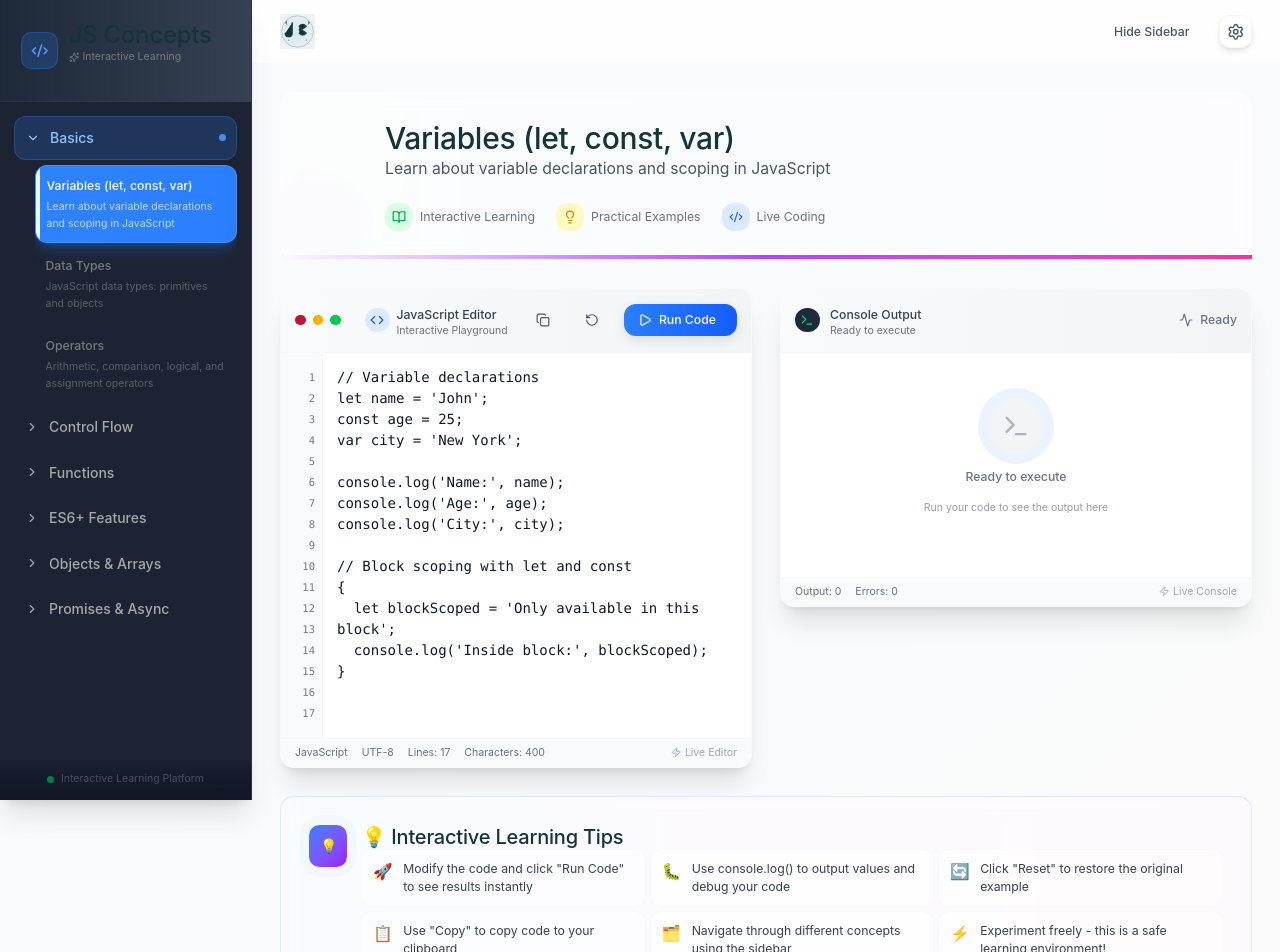
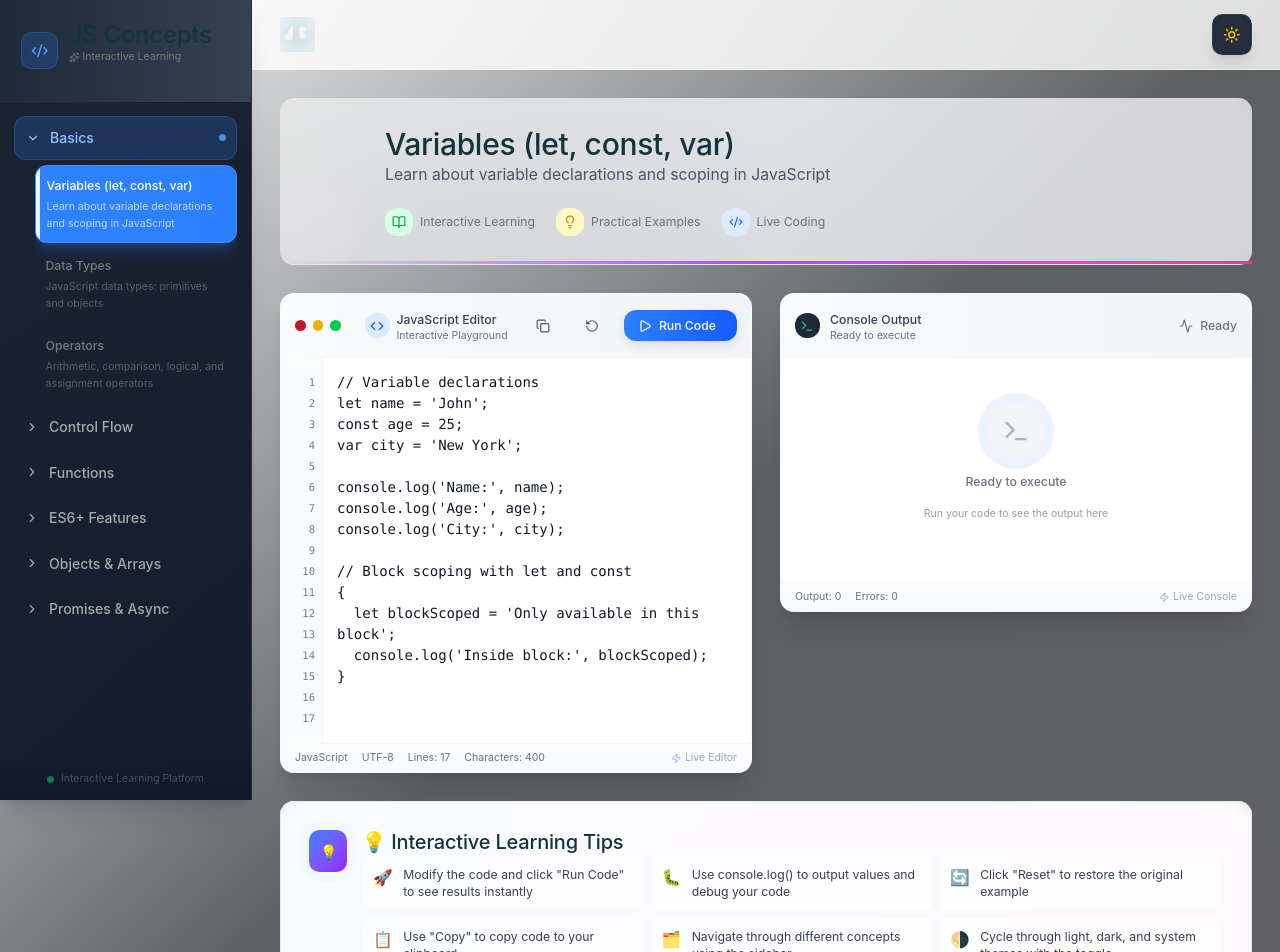
Before and after one commit to prasenjitpriyan/jsplayground, a Next.js app: page / in a window 1280 px wide. Shown: the top 952 px of the page. Built offline with nearby package versions, Linux system fonts and the light colour scheme; a web font is replaced by a local one.

Commit message:
Theme toogle added but not working

```diff
--- a/app/layout.tsx
+++ b/app/layout.tsx
@@ -1,4 +1,5 @@
 import type { Metadata, Viewport } from 'next';
+import { ThemeProvider } from 'next-themes';
 import { PlaygroundProvider } from '../lib/playground-context';
 import './globals.css';
 
@@ -29,9 +30,18 @@ export default function RootLayout({
   children: React.ReactNode;
 }) {
   return (
-    <html lang="en">
-      <body>
-        <PlaygroundProvider>{children}</PlaygroundProvider>
+    <html lang="en" suppressHydrationWarning>
+      <head>
+        <meta name="theme-color" content="#111827" />
+      </head>
+      <body className="antialiased">
+        <ThemeProvider
+          attribute="class"
+          defaultTheme="dark"
+          enableSystem={true}
+          themes={['light', 'dark', 'system']}>
+          <PlaygroundProvider>{children}</PlaygroundProvider>
+        </ThemeProvider>
       </body>
     </html>
   );
--- a/app/page.tsx
+++ b/app/page.tsx
@@ -2,13 +2,13 @@
 
 import { motion } from 'framer-motion';
 import { gsap } from 'gsap';
-import { Settings } from 'lucide-react';
 import { useEffect, useRef, useState } from 'react';
 import { CodeEditor } from '../components/CodeEditor';
 import { ConceptHeader } from '../components/ConceptHeader';
 import { Logo } from '../components/Logo';
 import { OutputPanel } from '../components/OutputPanel';
 import { Sidebar } from '../components/Sidebar';
+import { ThemeToggle } from '../components/ThemeToggle';
 import { usePlayground } from '../lib/playground-context';
 import { cn } from '../lib/utils';
 import { javascriptConcepts } from '../utils/data-concepts';
@@ -92,7 +92,7 @@ export default function PlaygroundPage() {
   if (!currentConceptData) {
     return (
       <motion.div
-        className="min-h-screen bg-gradient-to-br from-blue-50 via-blue-50 to-purple-50 dark:from-gray-950 dark:via-gray-900 dark:to-gray-800 flex items-center justify-center"
+        className="min-h-screen bg-gradient-to-br from-blue-50 via-blue-50 to-purple-50 dark:from-gray-950 dark:via-gray-900 dark:to-gray-800 flex items-center justify-center transition-colors duration-500"
         initial={{ opacity: 0 }}
         animate={{ opacity: 1 }}>
         <div className="text-center space-y-4">
@@ -136,15 +136,10 @@ export default function PlaygroundPage() {
     },
   };
 
-  // Determine if sidebar should affect layout
-  // Desktop: Always account for sidebar space (even if toggleable)
-  // Mobile: Only when actually open
-  const shouldAccountForSidebar = isDesktop || isSidebarOpen;
-
   return (
     <motion.div
       ref={pageRef}
-      className="min-h-screen bg-gradient-to-br from-gray-50 via-blue-50/30 to-purple-50/30 dark:from-gray-950 dark:via-gray-900 dark:to-gray-800 relative overflow-hidden"
+      className="min-h-screen bg-gradient-to-br from-gray-50 via-blue-50/30 to-purple-50/30 dark:from-gray-950 dark:via-gray-900 dark:to-gray-800 relative overflow-hidden transition-colors duration-500"
       variants={pageVariants}
       initial="hidden"
       animate="visible">
@@ -153,7 +148,7 @@ export default function PlaygroundPage() {
         {Array.from({ length: 8 }).map((_, i) => (
           <motion.div
             key={i}
-            className="bg-particle absolute w-2 h-2 bg-blue-400/20 dark:bg-blue-500/20 rounded-full"
+            className="bg-particle absolute w-2 h-2 bg-blue-400/20 dark:bg-blue-500/20 rounded-full transition-colors duration-300"
             style={{
               left: `${10 + i * 12}%`,
               top: `${20 + (i % 3) * 30}%`,
@@ -181,28 +176,21 @@ export default function PlaygroundPage() {
         onConceptSelect={setCurrentConcept}
       />
 
-      {/* Main Content - Fixed responsive layout */}
+      {/* Main Content */}
       <motion.main
         className={cn(
           'transition-all duration-500 ease-in-out min-h-screen',
-          // Desktop: Always leave space for sidebar (whether open or collapsed)
-          // Mobile: Only leave space when sidebar is actually open
-          isDesktop
-            ? 'lg:ml-72' // Always account for sidebar space on desktop
-            : isSidebarOpen
-            ? 'ml-0' // On mobile when open, no margin (overlay)
-            : 'ml-0' // On mobile when closed, no margin
+          isDesktop ? 'lg:ml-72' : 'ml-0'
         )}
         layout>
         {/* Header */}
         <motion.header
           ref={headerRef}
-          className="bg-white/80 dark:bg-gray-900/80 backdrop-blur-xl border-b border-gray-200/50 dark:border-gray-700/50 px-4 sm:px-6 lg:px-8 py-4 sticky top-0 z-30"
+          className="bg-white/80 dark:bg-gray-900/80 backdrop-blur-xl border-b border-gray-200/50 dark:border-gray-700/50 px-4 sm:px-6 lg:px-8 py-4 sticky top-0 z-30 transition-colors duration-300"
           variants={sectionVariants}>
           <div className="flex items-center justify-between">
             {/* Logo and Title */}
             <div className="flex items-center space-x-4">
-              {/* Conditional margin for mobile to avoid overlap */}
               <div
                 className={cn(
                   isDesktop ? 'ml-0' : isSidebarOpen ? 'ml-0' : 'ml-12'
@@ -214,10 +202,10 @@ export default function PlaygroundPage() {
                 </motion.div>
               </div>
               <div className="hidden sm:block">
-                <h1 className="text-xl lg:text-2xl font-bold bg-gradient-to-r from-blue-600 to-purple-600 bg-clip-text text-transparent">
+                <h1 className="text-xl lg:text-2xl font-bold bg-gradient-to-r from-blue-600 to-purple-600 dark:from-blue-400 dark:to-purple-400 bg-clip-text text-transparent">
                   JavaScript Playground
                 </h1>
-                <p className="text-sm text-gray-600 dark:text-gray-400">
+                <p className="text-sm text-gray-600 dark:text-gray-400 transition-colors duration-300">
                   Interactive Learning Environment
                 </p>
               </div>
@@ -225,24 +213,8 @@ export default function PlaygroundPage() {
 
             {/* Header Actions */}
             <div className="flex items-center space-x-2 lg:space-x-4">
-              {/* Desktop Sidebar Toggle */}
-              {isDesktop && (
-                <motion.button
-                  onClick={toggleSidebar}
-                  className="flex items-center space-x-2 px-4 py-2 text-sm font-medium text-gray-600 dark:text-gray-400 hover:text-gray-900 dark:hover:text-gray-100 hover:bg-white dark:hover:bg-gray-800 rounded-xl transition-all duration-200 border border-transparent hover:border-gray-200 dark:hover:border-gray-700"
-                  whileHover={{ scale: 1.02 }}
-                  whileTap={{ scale: 0.98 }}>
-                  <span>{isSidebarOpen ? 'Hide' : 'Show'} Sidebar</span>
-                </motion.button>
-              )}
-
-              {/* Settings Button */}
-              <motion.button
-                className="p-2 rounded-xl bg-white dark:bg-gray-800 shadow-md border border-gray-200 dark:border-gray-700 text-gray-600 dark:text-gray-400 hover:text-gray-900 dark:hover:text-gray-100"
-                whileHover={{ scale: 1.05, rotate: 90 }}
-                whileTap={{ scale: 0.95 }}>
-                <Settings className="w-5 h-5" />
-              </motion.button>
+              {/* Theme Toggle */}
+              <ThemeToggle />
             </div>
           </div>
         </motion.header>
@@ -285,8 +257,8 @@ export default function PlaygroundPage() {
           <motion.div
             className="relative overflow-hidden"
             variants={sectionVariants}>
-            <div className="absolute inset-0 bg-gradient-to-r from-blue-50 via-purple-50 to-pink-50 dark:from-blue-900/20 dark:via-purple-900/20 dark:to-pink-900/20 rounded-2xl" />
-            <div className="relative bg-white/50 dark:bg-gray-900/50 backdrop-blur-sm border border-blue-200/50 dark:border-blue-800/50 rounded-2xl p-6 lg:p-8">
+            <div className="absolute inset-0 bg-gradient-to-r from-blue-50 via-purple-50 to-pink-50 dark:from-blue-900/20 dark:via-purple-900/20 dark:to-pink-900/20 rounded-2xl transition-colors duration-500" />
+            <div className="relative bg-white/50 dark:bg-gray-900/50 backdrop-blur-sm border border-blue-200/50 dark:border-blue-800/50 rounded-2xl p-6 lg:p-8 transition-colors duration-300">
               <div className="flex items-start space-x-4">
                 <motion.div
                   className="flex-shrink-0 p-3 bg-gradient-to-br from-blue-500 to-purple-600 rounded-xl"
@@ -305,7 +277,7 @@ export default function PlaygroundPage() {
                 </motion.div>
 
                 <div className="flex-1">
-                  <h3 className="text-xl font-bold text-gray-900 dark:text-gray-100 mb-4">
+                  <h3 className="text-xl font-bold text-gray-900 dark:text-gray-100 mb-4 transition-colors duration-300">
                     💡 Interactive Learning Tips
                   </h3>
 
@@ -332,13 +304,13 @@ export default function PlaygroundPage() {
                         text: 'Navigate through different concepts using the sidebar',
                       },
                       {
-                        icon: '⚡',
-                        text: 'Experiment freely - this is a safe learning environment!',
+                        icon: '🌗',
+                        text: 'Cycle through light, dark, and system themes with the toggle',
                       },
                     ].map((tip, index) => (
                       <motion.div
                         key={index}
-                        className="flex items-start space-x-3 p-3 rounded-xl bg-white/50 dark:bg-gray-800/50 border border-gray-200/50 dark:border-gray-700/50"
+                        className="flex items-start space-x-3 p-3 rounded-xl bg-white/50 dark:bg-gray-800/50 border border-gray-200/50 dark:border-gray-700/50 transition-colors duration-300"
                         initial={{ opacity: 0, y: 20 }}
                         animate={{ opacity: 1, y: 0 }}
                         transition={{ delay: index * 0.1 + 1 }}
@@ -347,7 +319,7 @@ export default function PlaygroundPage() {
                           backgroundColor: 'rgba(59, 130, 246, 0.05)',
                         }}>
                         <span className="text-lg">{tip.icon}</span>
-                        <span className="text-sm text-gray-700 dark:text-gray-300 flex-1">
+                        <span className="text-sm text-gray-700 dark:text-gray-300 flex-1 transition-colors duration-300">
                           {tip.text}
                         </span>
                       </motion.div>
@@ -361,13 +333,13 @@ export default function PlaygroundPage() {
 
         {/* Footer */}
         <motion.footer
-          className="mt-12 px-4 sm:px-6 lg:px-8 py-6 border-t border-gray-200/50 dark:border-gray-700/50 bg-white/50 dark:bg-gray-900/50 backdrop-blur-sm"
+          className="mt-12 px-4 sm:px-6 lg:px-8 py-6 border-t border-gray-200/50 dark:border-gray-700/50 bg-white/50 dark:bg-gray-900/50 backdrop-blur-sm transition-colors duration-300"
           variants={sectionVariants}>
-          <div className="text-center text-sm text-gray-500 dark:text-gray-400">
+          <div className="text-center text-sm text-gray-500 dark:text-gray-400 transition-colors duration-300">
             <p>Built with ❤️ for JavaScript learners everywhere</p>
             <p className="mt-1 opacity-70">
-              Next.js 15 • React 19 • TypeScript • Tailwind CSS v4 • GSAP •
-              Framer Motion
+              Next.js 14 • React 18 • TypeScript • Tailwind CSS • GSAP • Framer
+              Motion • Next Themes
             </p>
           </div>
         </motion.footer>
--- /dev/null
+++ b/components/ThemeToggle.tsx
@@ -0,0 +1,148 @@
+'use client';
+
+import { AnimatePresence, motion } from 'framer-motion';
+import { Monitor, Moon, Sun } from 'lucide-react';
+import { useTheme } from 'next-themes';
+import { useEffect, useState } from 'react';
+
+interface ThemeToggleProps {
+  className?: string;
+}
+
+export function ThemeToggle({ className = '' }: ThemeToggleProps) {
+  const { theme, setTheme, systemTheme, resolvedTheme } = useTheme();
+  const [mounted, setMounted] = useState(false);
+
+  // Prevent hydration mismatch
+  useEffect(() => {
+    setMounted(true);
+  }, []);
+
+  if (!mounted) {
+    // Show loading skeleton during hydration
+    return (
+      <div
+        className={`p-3 rounded-xl shadow-lg backdrop-blur-md border bg-gray-200 dark:bg-gray-800 animate-pulse ${className}`}>
+        <div className="w-5 h-5" />
+      </div>
+    );
+  }
+
+  const handleToggle = () => {
+    console.log(
+      'Current theme:',
+      theme,
+      'System theme:',
+      systemTheme,
+      'Resolved theme:',
+      resolvedTheme
+    );
+
+    if (theme === 'light') {
+      console.log('Switching to dark mode');
+      setTheme('dark');
+    } else if (theme === 'dark') {
+      console.log('Switching to system mode');
+      setTheme('system');
+    } else {
+      console.log('Switching to light mode');
+      setTheme('light');
+    }
+  };
+
+  const getIcon = () => {
+    if (theme === 'system') {
+      return <Monitor className="w-5 h-5" />;
+    }
+    return resolvedTheme === 'dark' ? (
+      <Sun className="w-5 h-5" />
+    ) : (
+      <Moon className="w-5 h-5" />
+    );
+  };
+
+  const getTooltip = () => {
+    if (theme === 'light') return 'Switch to dark mode';
+    if (theme === 'dark') return 'Switch to system mode';
+    return 'Switch to light mode';
+  };
+
+  return (
+    <motion.button
+      onClick={handleToggle}
+      className={`
+        relative p-3 rounded-xl shadow-lg backdrop-blur-md border transition-all duration-300
+        overflow-hidden group cursor-pointer
+        ${
+          resolvedTheme === 'dark'
+            ? 'bg-gray-900/90 border-gray-700/50 text-yellow-400 hover:text-yellow-300 hover:bg-gray-800/90'
+            : 'bg-white/90 border-gray-200/50 text-gray-700 hover:text-gray-900 hover:bg-gray-50/90'
+        }
+        ${className}
+      `}
+      whileHover={{ scale: 1.05 }}
+      whileTap={{ scale: 0.95 }}
+      title={getTooltip()}>
+      {/* Background gradient animation */}
+      <motion.div
+        className={`absolute inset-0 opacity-0 group-hover:opacity-100 transition-opacity duration-300 ${
+          resolvedTheme === 'dark'
+            ? 'bg-gradient-to-r from-yellow-500/10 to-orange-500/10'
+            : 'bg-gradient-to-r from-blue-500/10 to-purple-500/10'
+        }`}
+        initial={false}
+      />
+
+      {/* Icon container */}
+      <div className="relative z-10 w-5 h-5 flex items-center justify-center">
+        <AnimatePresence mode="wait">
+          <motion.div
+            key={theme}
+            initial={{
+              opacity: 0,
+              rotate:
+                theme === 'system' ? 0 : resolvedTheme === 'dark' ? -90 : 90,
+              scale: 0.8,
+            }}
+            animate={{ opacity: 1, rotate: 0, scale: 1 }}
+            exit={{
+              opacity: 0,
+              rotate:
+                theme === 'system' ? 0 : resolvedTheme === 'dark' ? 90 : -90,
+              scale: 0.8,
+            }}
+            transition={{ duration: 0.3, ease: 'easeInOut' }}>
+            {getIcon()}
+          </motion.div>
+        </AnimatePresence>
+      </div>
+
+      {/* Theme indicator dots */}
+      <div className="absolute -bottom-1 -right-1 flex space-x-0.5">
+        <div
+          className={`w-1 h-1 rounded-full transition-colors duration-300 ${
+            theme === 'light' ? 'bg-yellow-400' : 'bg-gray-400 dark:bg-gray-600'
+          }`}
+        />
+        <div
+          className={`w-1 h-1 rounded-full transition-colors duration-300 ${
+            theme === 'dark' ? 'bg-blue-400' : 'bg-gray-400 dark:bg-gray-600'
+          }`}
+        />
+        <div
+          className={`w-1 h-1 rounded-full transition-colors duration-300 ${
+            theme === 'system'
+              ? 'bg-purple-400'
+              : 'bg-gray-400 dark:bg-gray-600'
+          }`}
+        />
+      </div>
+
+      {/* Debug info - remove in production */}
+      <div className="absolute -top-8 left-1/2 transform -translate-x-1/2 px-2 py-1 text-xs font-medium text-white bg-gray-900 dark:bg-gray-100 dark:text-gray-900 rounded opacity-0 group-hover:opacity-100 transition-opacity duration-200 pointer-events-none whitespace-nowrap z-50">
+        {theme} ({resolvedTheme})
+        <div className="absolute top-full left-1/2 transform -translate-x-1/2 w-0 h-0 border-l-4 border-r-4 border-t-4 border-transparent border-t-gray-900 dark:border-t-gray-100" />
+      </div>
+    </motion.button>
+  );
+}
--- a/package.json
+++ b/package.json
@@ -13,6 +13,7 @@
     "gsap": "^3.13.0",
     "lucide-react": "^0.544.0",
     "next": "15.5.3",
+    "next-themes": "^0.4.6",
     "react": "19.1.0",
     "react-dom": "19.1.0"
   },
```
Also changed, not shown: app/icon.svg, 1 other file (tests, documents, lock files or other folders).
